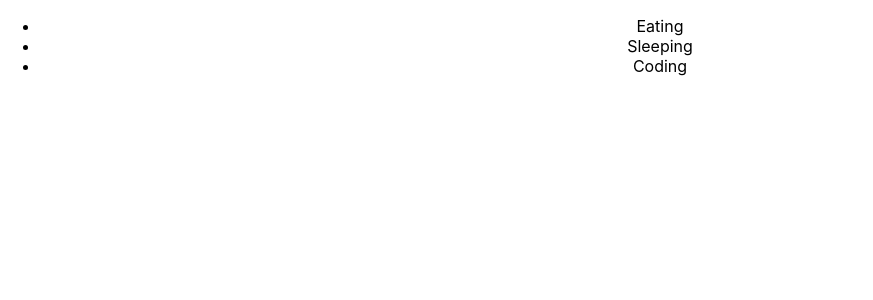
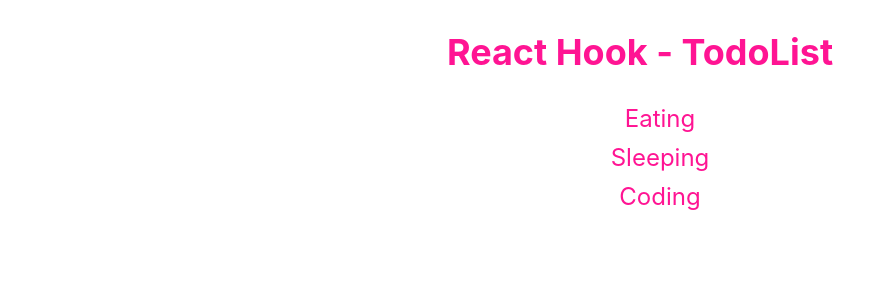
Before and after one commit to tuanthanh0210/React-Hook-2020, a React (Create React App) app: page / in a window 1280 px wide. Shown: the top 300 px of the page, without its empty margins (0-873 px from the left). Built offline with nearby package versions, Linux system fonts and the light colour scheme.

Commit message:
css TodoList

```diff
--- a/src/components/TodoList/TodoList.js
+++ b/src/components/TodoList/TodoList.js
@@ -1,5 +1,6 @@
 import React from 'react';
 import PropTypes from 'prop-types';
+import './TodoList.scss'
 
 TodoList.propTypes = {
   todos: PropTypes.array,
@@ -20,7 +21,8 @@ function TodoList (props) {
     }
   }
   return (
-    <div>
+    <div className='TodoList'>
+    <h2>React Hook - TodoList</h2>
       <ul>
       {todos.map(todo => (
         <li key={todo.id} onClick={() => handleClick (todo)}>{todo.title}</li>
--- a/src/components/TodoList/TodoList.scss
+++ b/src/components/TodoList/TodoList.scss
@@ -0,0 +1,10 @@
+.TodoList{
+    font-size: 24px;
+    color: deeppink;
+    ul{
+        list-style: none;
+        li{
+            margin: 10px 0;
+        }
+    }
+}
```
